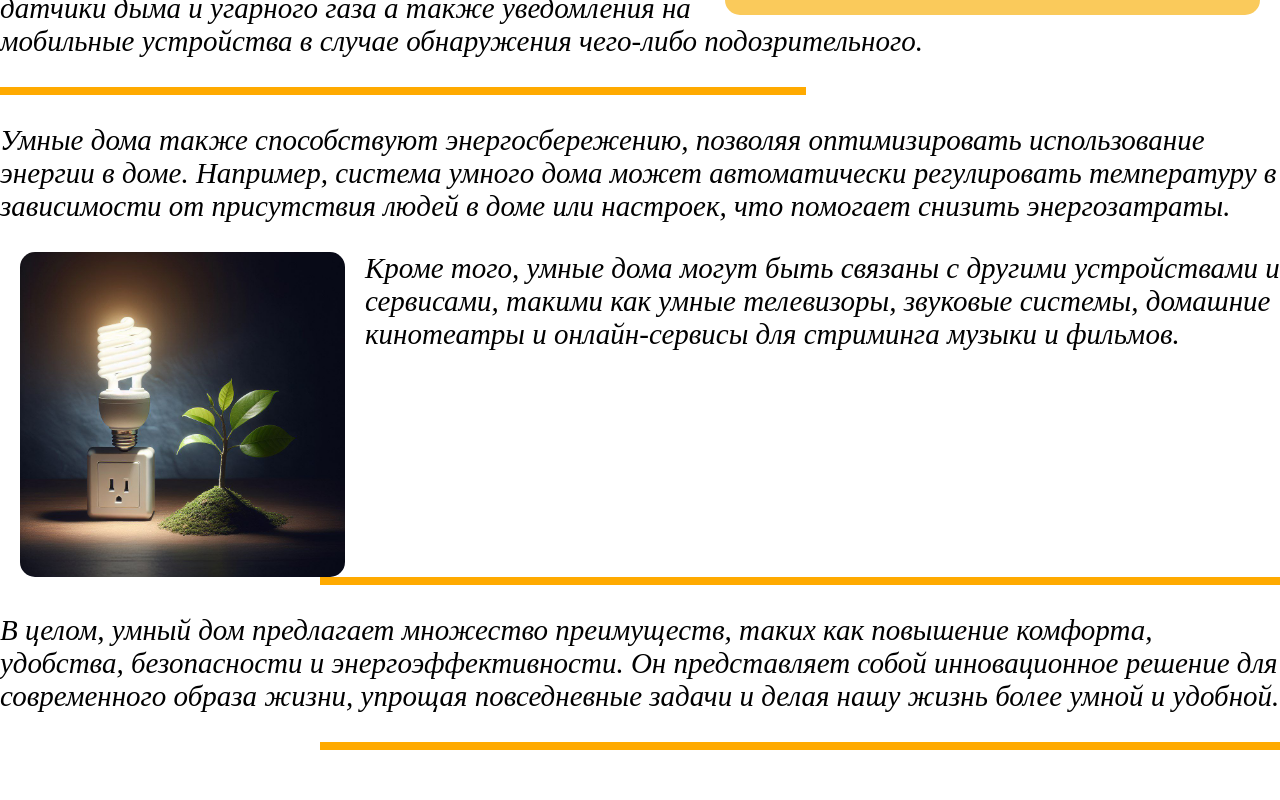
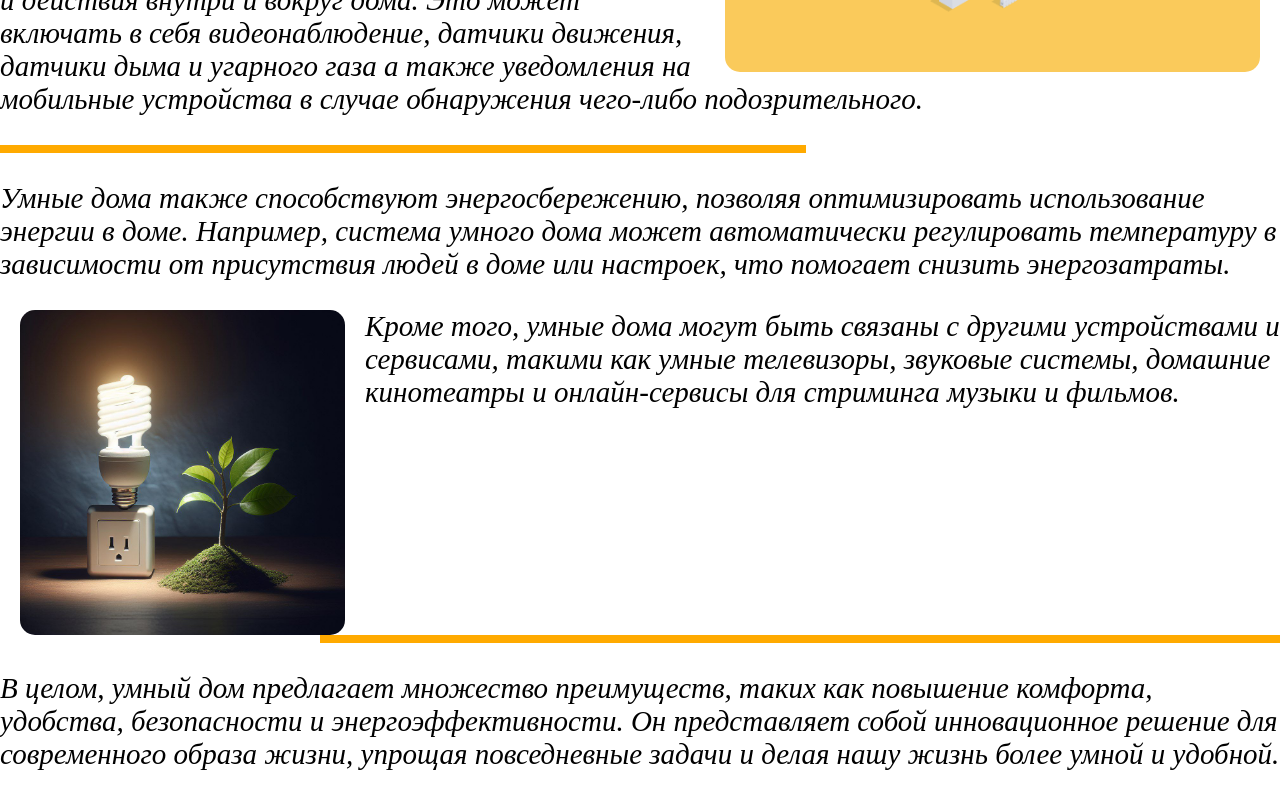
Before and after one commit to M-house-creator/M-house, a React (Create React App) app in the folder front/: page / in a window 1280 px wide. Shown: the part 519-1319 px from the top of the page. Before the commit the page ends 1289 px from the top, so only its background shows below. Built offline with nearby package versions, Linux system fonts and the light colour scheme; no server answers; a web font is replaced by a local one.

Commit message:
21345678

```diff
--- a/front/src/components/index/Index.jsx
+++ b/front/src/components/index/Index.jsx
@@ -43,7 +43,7 @@ export default function Index()
 
     return (
         <>
-
+          <h1></h1>
           <div className="index-page-content">
           <hr className="line"/>
           <img src="./images/smart home.png" alt="1" className="jpg"></img>
@@ -71,7 +71,7 @@ export default function Index()
  удобства, безопасности и энергоэффективности.
  Он представляет собой инновационное решение для современного образа жизни,
 упрощая повседневные задачи и делая нашу жизнь более умной и удобной.</p>
-<hr className="line2"/>
+
 </div>
         </>
     )
```
